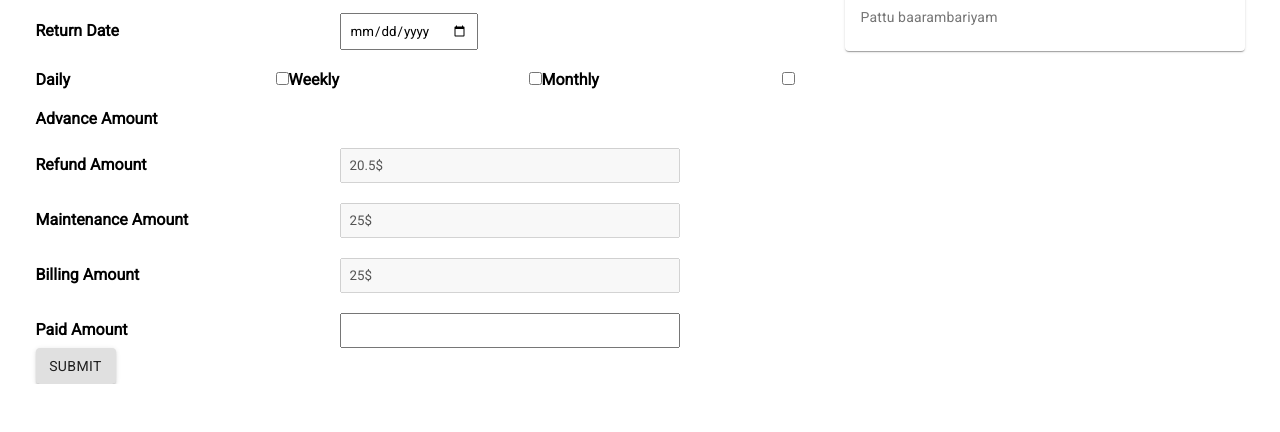
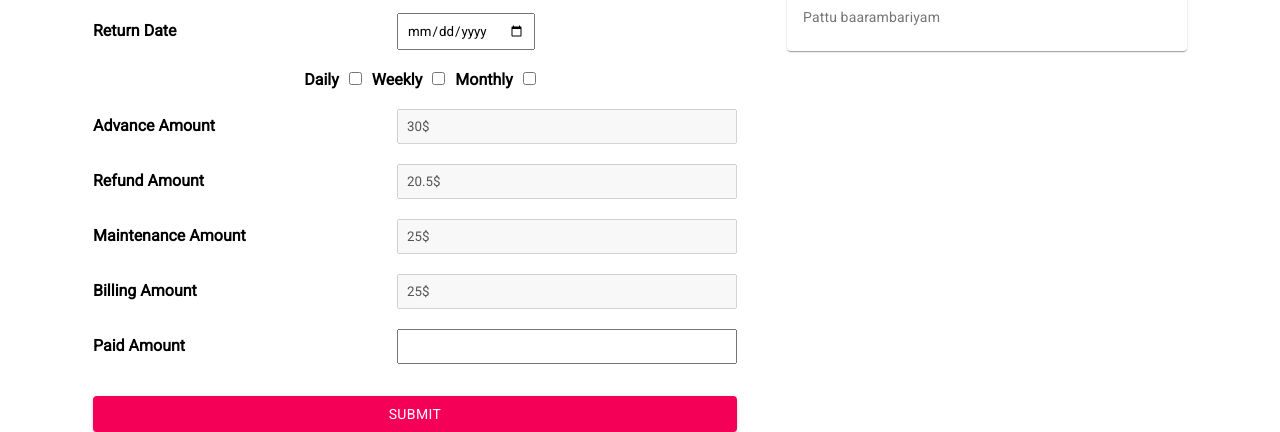
Before and after one commit to MoFayaz/cloth-store-billing-website, a React (Create React App) app in the folder client/: page / in a window 1280 px wide. Shown: the part 599-1031 px from the top of the page. Before the commit the page ends 983 px from the top, so only its background shows below. Built offline with nearby package versions, Linux system fonts and the light colour scheme.

Commit message:
changes in button and checkboxes

```diff
--- a/client/src/components/FormComponent/BillingForm.css
+++ b/client/src/components/FormComponent/BillingForm.css
@@ -32,8 +32,11 @@
 }
 
 .formSubmitBtn {
-    width: 5rem;
+    width: 100%;
     font-family: 'Roboto', sans-serif;
 }
 
-/*hi*/
+/*.weeklyText,
+.monthlyText {
+    padding-left: 2rem;
+}*/
--- a/client/src/components/FormComponent/BillingForm.js
+++ b/client/src/components/FormComponent/BillingForm.js
@@ -1,5 +1,5 @@
 import React from 'react'
-import { Button, Typography, Card, CardActionArea, CardActions, CardContent, CardMedia, makeStyles } from '@material-ui/core'
+import { Button, Typography, Card, CardActionArea, CardContent, CardMedia, makeStyles } from '@material-ui/core'
 import "./BillingForm.css"
 
 const useStyles = makeStyles({
@@ -84,20 +84,21 @@ export const BillingForm = () => {
 				   <input required type="date" />
 				</div>
 
-				<div>
-				   <label>Daily</label>
-				   <input  type="checkbox" />
+				<div style={{textAlign: 'center'}} >
+				   <span style={{paddingRight: 10 + 'px',paddingLeft: 10 + 'px'}}>Daily</span>
+				   <input className="dailyCheckbox"  type="checkbox" />
 
-				   <label>Weekly</label>
+				   <span style={{paddingRight: 10 + 'px',paddingLeft: 10 + 'px'}} className="weeklyText">Weekly</span>
 				   <input type="checkbox" />
 
-				   <label>Monthly</label>
+				   <span style={{paddingRight: 10 + 'px',paddingLeft: 10 + 'px'}} className="monthlyText">Monthly</span>
 				   <input type="checkbox" />
 
 				</div>
 
 				<div>
 				   <label>Advance Amount</label>
+				   <input className="textField" type="text" value="30$" disabled/>
 				</div>
 
 				<div>
@@ -120,7 +121,9 @@ export const BillingForm = () => {
 				   <input required className="textField" type="number"/>
 				</div>
 
-				<Button variant="contained" color="default" className="formSubmitBtn" type="submit">Submit</Button>
+				<div style={{textAlign: 'center', marginTop: 2 + 'rem'}}>
+				<Button variant="contained" color="secondary" className="formSubmitBtn" type="submit">Submit</Button>
+				</div>
 			</form>
 
 		       {/*Card component*/}
```
